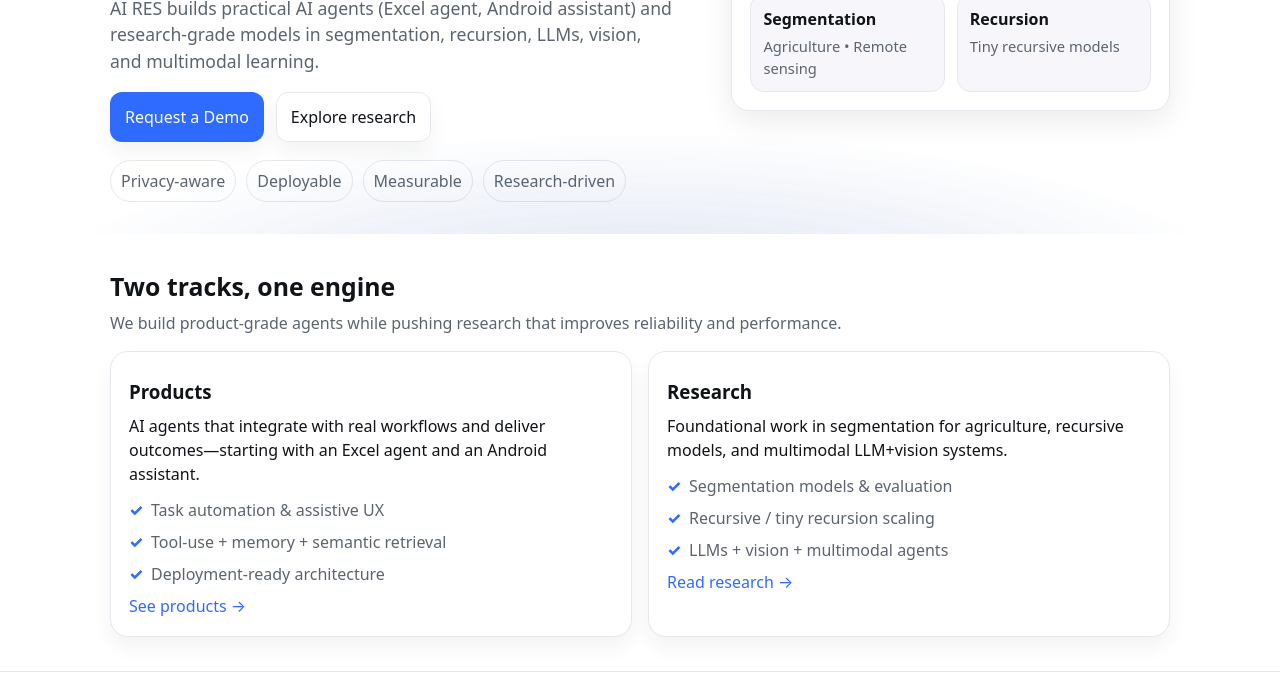
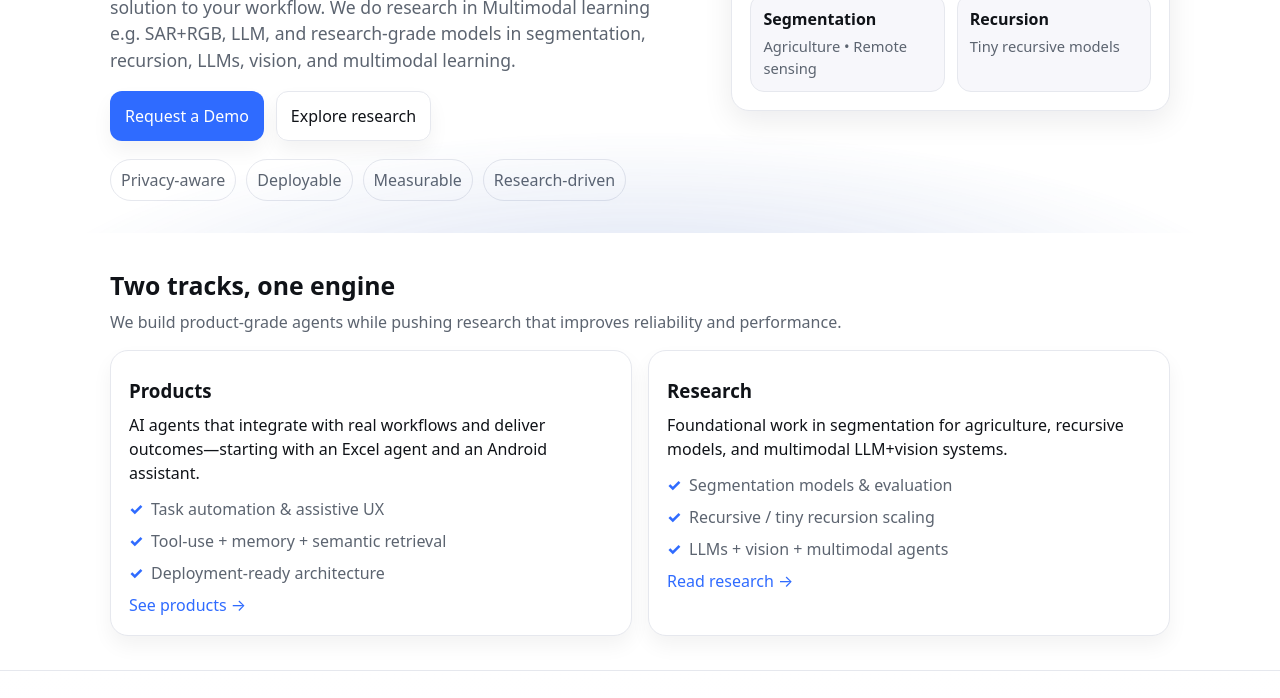
Before and after one commit to learncsai/learncsai.github.io, a plain HTML site: page index.html in a window 1280 px wide. Shown: the part 402-1100 px from the top of the page. Drawn offline with Linux system fonts and the light colour scheme.

Commit message:
Revise index.html for clarity and content updates
Updated content and structure of the index.html file to enhance clarity on AI RES offerings, including products and research.

```diff
--- a/index.html
+++ b/index.html
@@ -40,9 +40,10 @@
       <div class="container hero-grid">
         <div class="hero-copy">
           <p class="eyebrow">Products + Research</p>
-          <h1>AI agents that ship — backed by multimodal research.</h1>
+          <h1> Research and AI agents.</h1>
           <p class="lead">
-            AI RES builds practical AI agents (Excel agent, Android assistant) and research-grade models
+            AI RES has two parts- research and products. We build practical AI agents (Excel agent, Android assistant). We also provide coustom solution to your
+            workflow. We do research in Multimodal learning e.g. SAR+RGB, LLM, and research-grade models
             in segmentation, recursion, LLMs, vision, and multimodal learning.
           </p>
 
```
